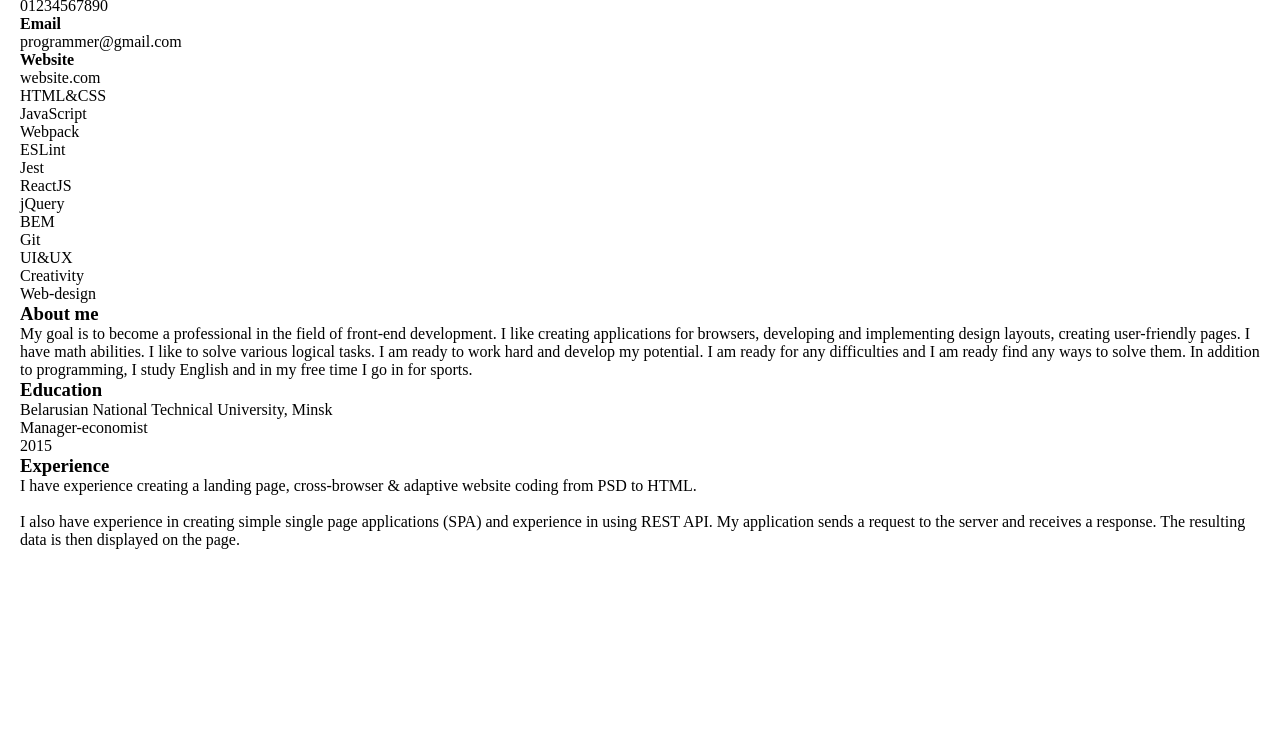
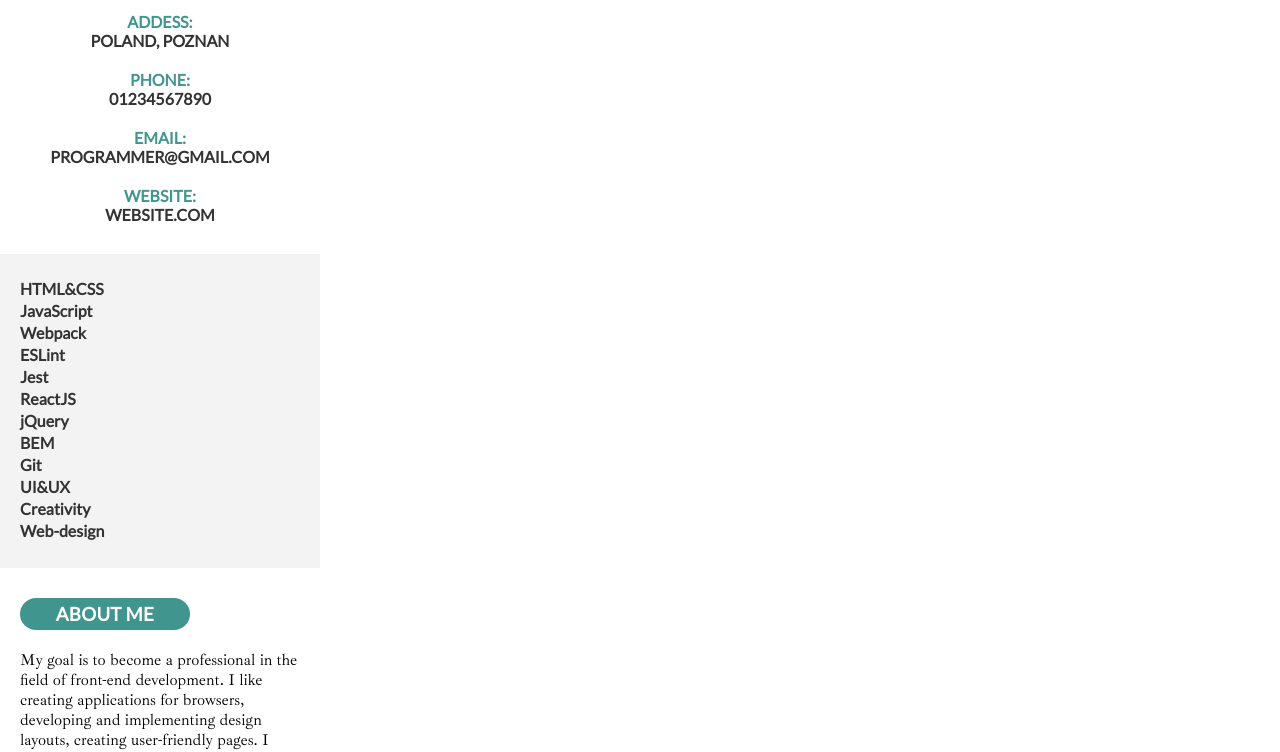
Before and after one commit to MagInventor/cv, a website built with webpack: page src/index.html in a window 1280 px wide. Shown: the part 102-854 px from the top of the page. Before the commit the page ends 800 px from the top, so only its background shows below. Built offline with nearby package versions, Linux system fonts and the light colour scheme.

Commit message:
feat: add styles and fonts

```diff
--- a/src/index.css
+++ b/src/index.css
@@ -1,3 +1,7 @@
+@import './styles/fonts.css';
+@import './styles/style_768.css';
+@import './styles/style_980.css';
+
 * {
   margin: 0;
   padding: 0;
@@ -14,6 +18,7 @@ a {
 body {
   width:  100%;
   height: 100%;
+  font-family: 'Lato-Regular', Tahoma, Verdana, sans-serif;
 }
 
 .container {
@@ -26,20 +31,33 @@ h1 {
   visibility: hidden;
 }
 
-h2 {
+
+h3 {
 
 }
+
 
 p {
 
 }
 
+img {
+  width: 100%;
+  max-width: 320px;
+  height: auto;
+}
 /**              Wrapper              */
 
 .wrapper {
   width: 100%;
   margin: 0 auto;
-  grid-template: 200px auto auto 0/ 250px auto;
+  display: grid;
+  grid-template: auto auto auto 0 / 250px auto;
+  grid-template-areas:
+    "header"
+    "aside"
+    "main"
+    "footer";
 }
 
 .field {
@@ -63,6 +81,85 @@ p {
 }
 
 /**              Header               */
+
+header {
+  width: 100%;
+  height: 84px;
+}
+
+h2 {
+  font-size: 30px;
+  color: ##242424;
+}
+
+p.position {
+  color: #777;
+}
 /**              Aside                */
+
+.contacts {
+  padding: 10px 0;
+  font-weight: bold;
+  text-transform: uppercase;
+  text-align: center;
+}
+
+.contacts li {
+  margin: 20px 0;
+}
+
+h4 {
+  color: #40958e;
+}
+
+.contacts p {
+  color: #333;
+}
+
+.skills {
+  padding: 25px 0;
+  background: #f3f3f3;
+  font-weight: bold;
+  color: #333;
+}
+
+.skills li {
+  margin-bottom: 3px;
+}
+
 /**               Main                */
+
+main {
+  margin: 10px 0;
+}
+
+main p {
+  margin-bottom: 10px;
+  font-family: 'IbarraRealNova', 'Georgia', 'Times New Roman', serif;
+}
+
+h3 {
+  width: 150px;
+  margin: 20px 0;
+  padding: 5px 10px;
+  background: #40958e;
+  color: #fff;
+  border-radius: 50px;
+  text-align: center;
+  text-transform: uppercase;
+  letter-spacing: .3px
+}
+
+.education ul li:first-child {
+  color: #484848;
+  font-family: 'Lato-Regular', Tahoma, Verdana, sans-serif;
+  font-size: 18px;
+  font-weight: bold;
+}
+
+.education ul li {
+  color: #555;
+  padding-bottom: 3px;
+}
+
 /**              Footer               */
--- a/src/js/components/aside/Aside.component.js
+++ b/src/js/components/aside/Aside.component.js
@@ -1,4 +1,4 @@
-// import Photo from '../../../../assets/images/photo.jpg';
+// import Photo from '../../../assets/images/photo.jpg';
 
 class Aside {
   constructor() {
--- a/src/js/data/enData.js
+++ b/src/js/data/enData.js
@@ -1,8 +1,8 @@
 const enData = {
   name: 'Paul Lushko',
   position: 'Frontend Developer',
-  contacts: [['Addess', 'Poland, Poznan'], ['Phone', '01234567890'],
-  ['Email', 'programmer@gmail.com'], ['Website', 'website.com']],
+  contacts: [['Addess:', 'Poland, Poznan'], ['Phone:', '01234567890'],
+  ['Email:', 'programmer@gmail.com'], ['Website:', 'website.com']],
   about: ['About me',
   'My goal is to become a professional in the field of front-end development. ',
   'I like creating applications for browsers, developing and implementing design layouts, ',
--- /dev/null
+++ b/src/styles/fonts.css
@@ -0,0 +1,9 @@
+@font-face {
+  font-family: 'Lato-Regular';
+  src: url('../assets/fonts/Lato-Regular.ttf');
+}
+
+@font-face {
+  font-family: 'IbarraRealNova';
+  src: url('../assets/fonts/IbarraRealNova.ttf');
+}
```
Also changed, not shown: src/assets/fonts/IbarraRealNova.ttf (added), src/assets/fonts/Lato-Black.ttf (added), src/assets/fonts/Lato-Bold.ttf (added), src/assets/fonts/Lato-Italic.ttf (added), src/assets/fonts/Lato-Light.ttf (added), src/assets/fonts/Lato-Regular.ttf (added), src/styles/style_768.css (added), src/styles/style_980.css (added).
